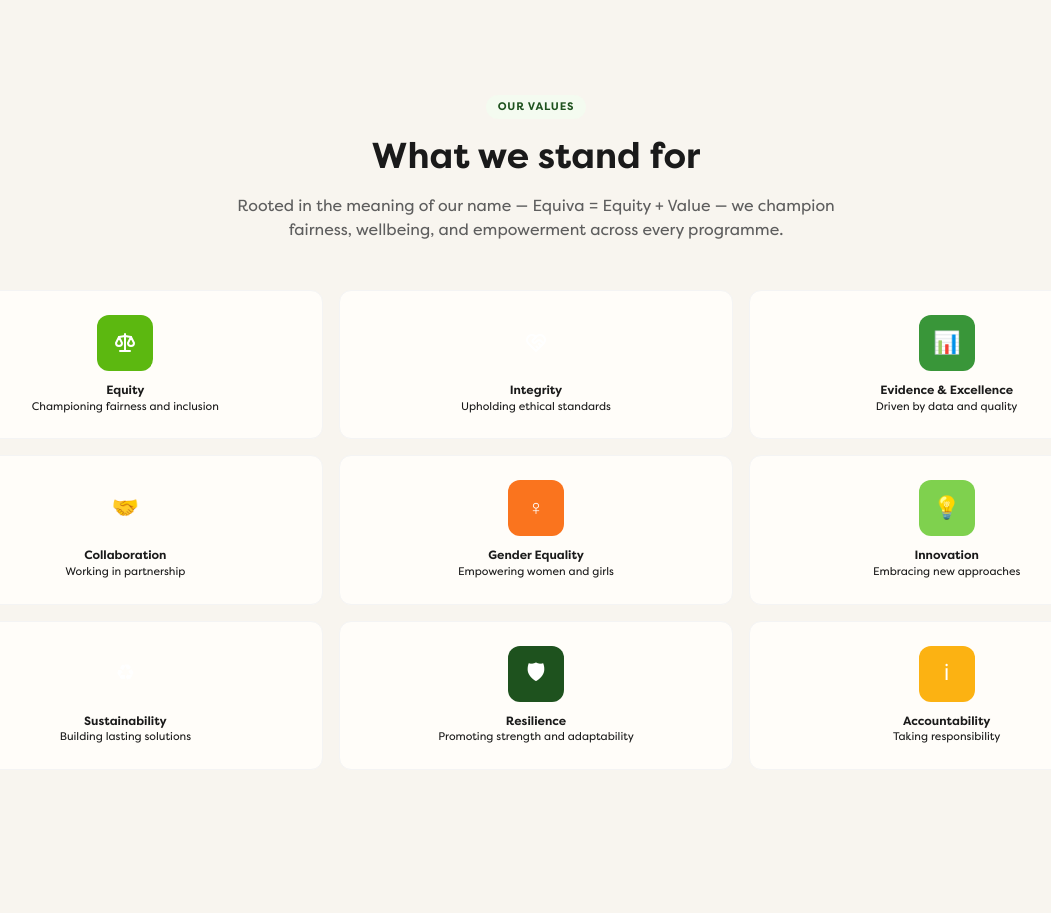
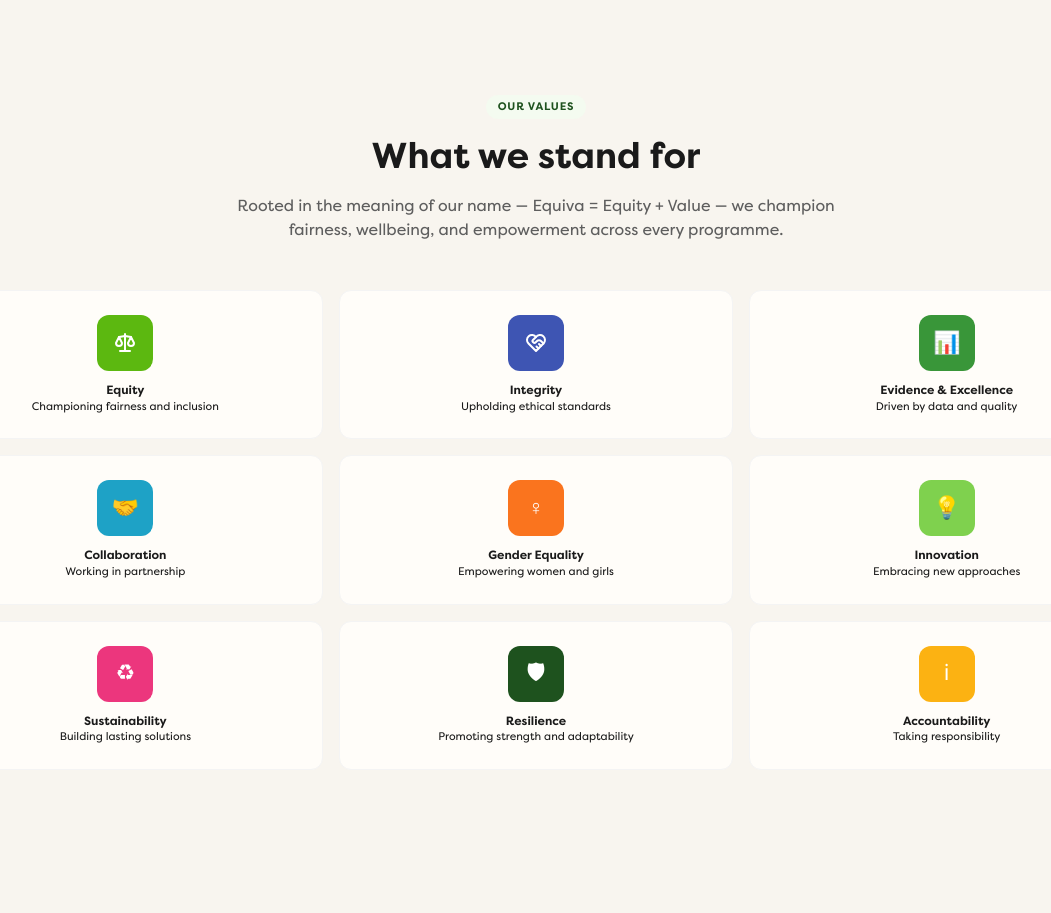
Before and after one commit to iyke497/Equiva, a Flask app: page /about in a window 1280 px wide. Shown: the part 2154-3067 px from the top of the page, without its empty margins (104-1155 px from the left). Run offline with Flask 3, Linux system fonts and the light colour scheme; some libraries are stand-ins or nearby versions; some web fonts are replaced.

Commit message:
Audit and apply fixes, follow design system

```diff
--- a/static/css/styles.css
+++ b/static/css/styles.css
@@ -62,6 +62,14 @@
     --green-mid-dark:  #399639;   /* primary hover */
     --green-deep:      #2d7a2d;   /* active nav text */
     --green-darkest:   #1e521e;   /* strongest accent */
+
+    /* Distinctive Accents */
+    --accent-royal:    #3e55b3;
+    --accent-sky:      #1ea2c6;
+    --accent-pink:     #ec367d;
+
+    /* White */
+    --white:           #ffffff;
 
     /* Green Tints (backgrounds, hover fills) */
     --green-tint-100:  #f4fbf0;   /* subtle hover bg */
@@ -356,12 +364,6 @@ h1, h2, h3, h4, h5, h6 {
     height: 8px;
     background: var(--green-core);
     border-radius: 50%;
-    animation: pulse 2s ease-in-out infinite;
-}
-
-@keyframes pulse {
-    0%, 100% { opacity: 1; transform: scale(1); }
-    50% { opacity: 0.6; transform: scale(1.1); }
 }
 
 .hero-description {
@@ -480,7 +482,7 @@ h1, h2, h3, h4, h5, h6 {
     align-items: center;
     justify-content: center;
     font-size: 28px;
-    color: #fff;
+    color: var(--white);
     opacity: 0.9;
 }
 
@@ -715,14 +717,29 @@ h1, h2, h3, h4, h5, h6 {
     justify-content: center;
     font-size: 22px;
     margin: 0 auto var(--space-12);
-    color: #fff;
+    color: var(--white);
 }
+
+.sdg-green { background: var(--green-core); }
+.sdg-mid { background: var(--green-mid-dark); }
+.sdg-muted { background: var(--green-muted); }
+.sdg-dark { background: var(--green-darkest); }
+.sdg-royal { background: var(--accent-royal); }
+.sdg-sky { background: var(--accent-sky); }
+.sdg-amber { background: var(--gold-amber); }
+.sdg-pink { background: var(--accent-pink); }
+.sdg-gold { background: var(--gold-primary); }
 
 .value-sdg-label {
     font-size: 12px;
     font-weight: 600;
     line-height: 1.3;
     color: var(--text-dark);
+}
+
+.value-sdg-sub {
+    font-weight: 400;
+    font-size: 11px;
 }
 
 .service-card {
--- a/static/js/app.js
+++ b/static/js/app.js
@@ -235,6 +235,20 @@
         // Use _gsapBreathing / _gsapDrift sentinels to prevent stacking.
         startAmbient: function() {
             if (!this.enabled) return;
+
+            // Badge dot pulse
+            var badgeDot = document.querySelector('.badge-dot');
+            if (badgeDot && !badgeDot._gsapBreathing) {
+                badgeDot._gsapBreathing = true;
+                gsap.to(badgeDot, {
+                    scale: 1.1,
+                    opacity: 0.6,
+                    duration: 1,
+                    repeat: -1,
+                    yoyo: true,
+                    ease: 'sine.inOut'
+                });
+            }
 
             // Pulse dot breathing
             var dot = document.querySelector('.pulse-dot');
@@ -510,10 +524,7 @@
 
     function navigate(pageName, data) {
         var page = pages[pageName];
-        if (!page) {
-            console.error('Equiva: unknown page "' + pageName + '"');
-            return;
-        }
+        if (!page) return;
         Anim.killScrollTriggers();
         page.init(data || {});
     }
--- a/templates/about.html
+++ b/templates/about.html
@@ -132,7 +132,7 @@
         </div>
         <div class="values-grid-sdg">
             <div class="value-sdg-card">
-                <div class="value-sdg-icon" style="background: var(--green-core);">
+                <div class="value-sdg-icon sdg-green">
                     <svg xmlns="http://www.w3.org/2000/svg" width="24" height="24" viewBox="0 0 24 24" fill="none" stroke="currentColor" stroke-width="2" stroke-linecap="round" stroke-linejoin="round" class="icon icon-tabler icons-tabler-outline icon-tabler-scale">
                         <path stroke="none" d="M0 0h24v24H0z" fill="none" />
                         <path d="M7 20l10 0" />
@@ -142,41 +142,41 @@
                         <path d="M21 12l-3 -6l-3 6a3 3 0 0 0 6 0" />
                     </svg>
                 </div>
-                <div class="value-sdg-label">Equity<br><span style="font-weight: 400; font-size: 11px;">Championing fairness and inclusion</span></div>
+                <div class="value-sdg-label">Equity<br><span class="value-sdg-sub">Championing fairness and inclusion</span></div>
             </div>
             <div class="value-sdg-card">
-                <div class="value-sdg-icon" style="background: var(--accent-royal);">
+                <div class="value-sdg-icon sdg-royal">
                     <svg xmlns="http://www.w3.org/2000/svg" width="24" height="24" viewBox="0 0 24 24" fill="none" stroke="currentColor" stroke-width="2" stroke-linecap="round" stroke-linejoin="round" class="icon icon-tabler icons-tabler-outline icon-tabler-heart-handshake"><path stroke="none" d="M0 0h24v24H0z" fill="none" /><path d="M19.5 12.572l-7.5 7.428l-7.5 -7.428a5 5 0 1 1 7.5 -6.566a5 5 0 1 1 7.5 6.572" /><path d="M12 6l-3.293 3.293a1 1 0 0 0 0 1.414l.543 .543c.69 .69 1.81 .69 2.5 0l1 -1a3.182 3.182 0 0 1 4.5 0l2.25 2.25" /><path d="M12.5 15.5l2 2" /><path d="M15 13l2 2" /></svg>
                 </div>
-                <div class="value-sdg-label">Integrity<br><span style="font-weight: 400; font-size: 11px;">Upholding ethical standards</span></div>
+                <div class="value-sdg-label">Integrity<br><span class="value-sdg-sub">Upholding ethical standards</span></div>
             </div>
             <div class="value-sdg-card">
-                <div class="value-sdg-icon" style="background: var(--green-mid-dark);">📊</div>
-                <div class="value-sdg-label">Evidence &amp; Excellence<br><span style="font-weight: 400; font-size: 11px;">Driven by data and quality</span></div>
+                <div class="value-sdg-icon sdg-mid">📊</div>
+                <div class="value-sdg-label">Evidence &amp; Excellence<br><span class="value-sdg-sub">Driven by data and quality</span></div>
             </div>
             <div class="value-sdg-card">
-                <div class="value-sdg-icon" style="background: var(--accent-sky);">🤝</div>
-                <div class="value-sdg-label">Collaboration<br><span style="font-weight: 400; font-size: 11px;">Working in partnership</span></div>
+                <div class="value-sdg-icon sdg-sky">🤝</div>
+                <div class="value-sdg-label">Collaboration<br><span class="value-sdg-sub">Working in partnership</span></div>
             </div>
             <div class="value-sdg-card">
-                <div class="value-sdg-icon" style="background: var(--gold-amber);">♀</div>
-                <div class="value-sdg-label">Gender Equality<br><span style="font-weight: 400; font-size: 11px;">Empowering women and girls</span></div>
+                <div class="value-sdg-icon sdg-amber">♀</div>
+                <div class="value-sdg-label">Gender Equality<br><span class="value-sdg-sub">Empowering women and girls</span></div>
             </div>
             <div class="value-sdg-card">
-                <div class="value-sdg-icon" style="background: var(--green-muted);">💡</div>
-                <div class="value-sdg-label">Innovation<br><span style="font-weight: 400; font-size: 11px;">Embracing new approaches</span></div>
+                <div class="value-sdg-icon sdg-muted">💡</div>
+                <div class="value-sdg-label">Innovation<br><span class="value-sdg-sub">Embracing new approaches</span></div>
             </div>
             <div class="value-sdg-card">
-                <div class="value-sdg-icon" style="background: var(--accent-pink);">♻</div>
-                <div class="value-sdg-label">Sustainability<br><span style="font-weight: 400; font-size: 11px;">Building lasting solutions</span></div>
+                <div class="value-sdg-icon sdg-pink">♻</div>
+                <div class="value-sdg-label">Sustainability<br><span class="value-sdg-sub">Building lasting solutions</span></div>
             </div>
             <div class="value-sdg-card">
-                <div class="value-sdg-icon" style="background: var(--green-darkest);">🛡</div>
-                <div class="value-sdg-label">Resilience<br><span style="font-weight: 400; font-size: 11px;">Promoting strength and adaptability</span></div>
+                <div class="value-sdg-icon sdg-dark">🛡</div>
+                <div class="value-sdg-label">Resilience<br><span class="value-sdg-sub">Promoting strength and adaptability</span></div>
             </div>
             <div class="value-sdg-card">
-                <div class="value-sdg-icon" style="background: var(--gold-primary);">ℹ</div>
-                <div class="value-sdg-label">Accountability<br><span style="font-weight: 400; font-size: 11px;">Taking responsibility</span></div>
+                <div class="value-sdg-icon sdg-gold">ℹ</div>
+                <div class="value-sdg-label">Accountability<br><span class="value-sdg-sub">Taking responsibility</span></div>
             </div>
         </div>
     </div>
```
